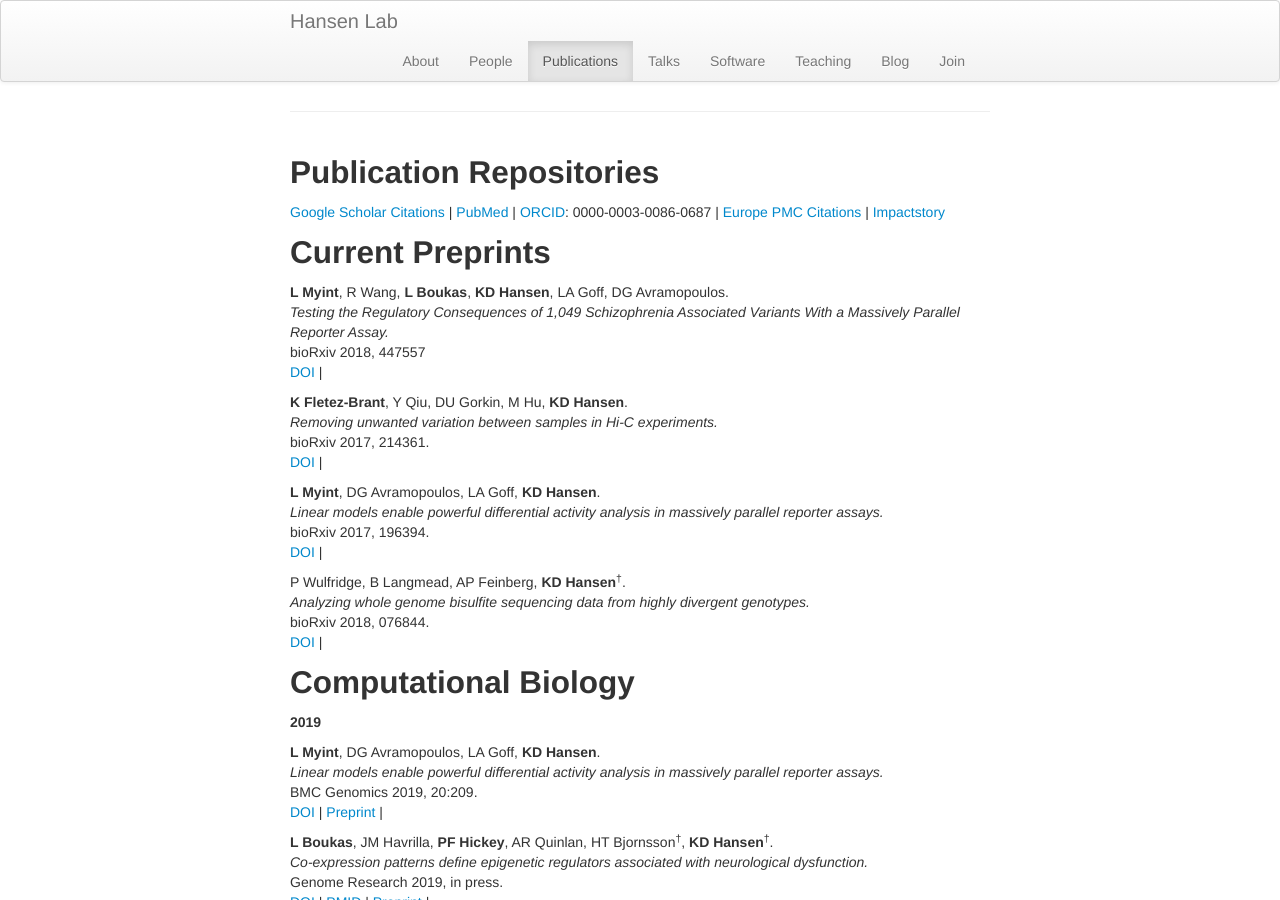
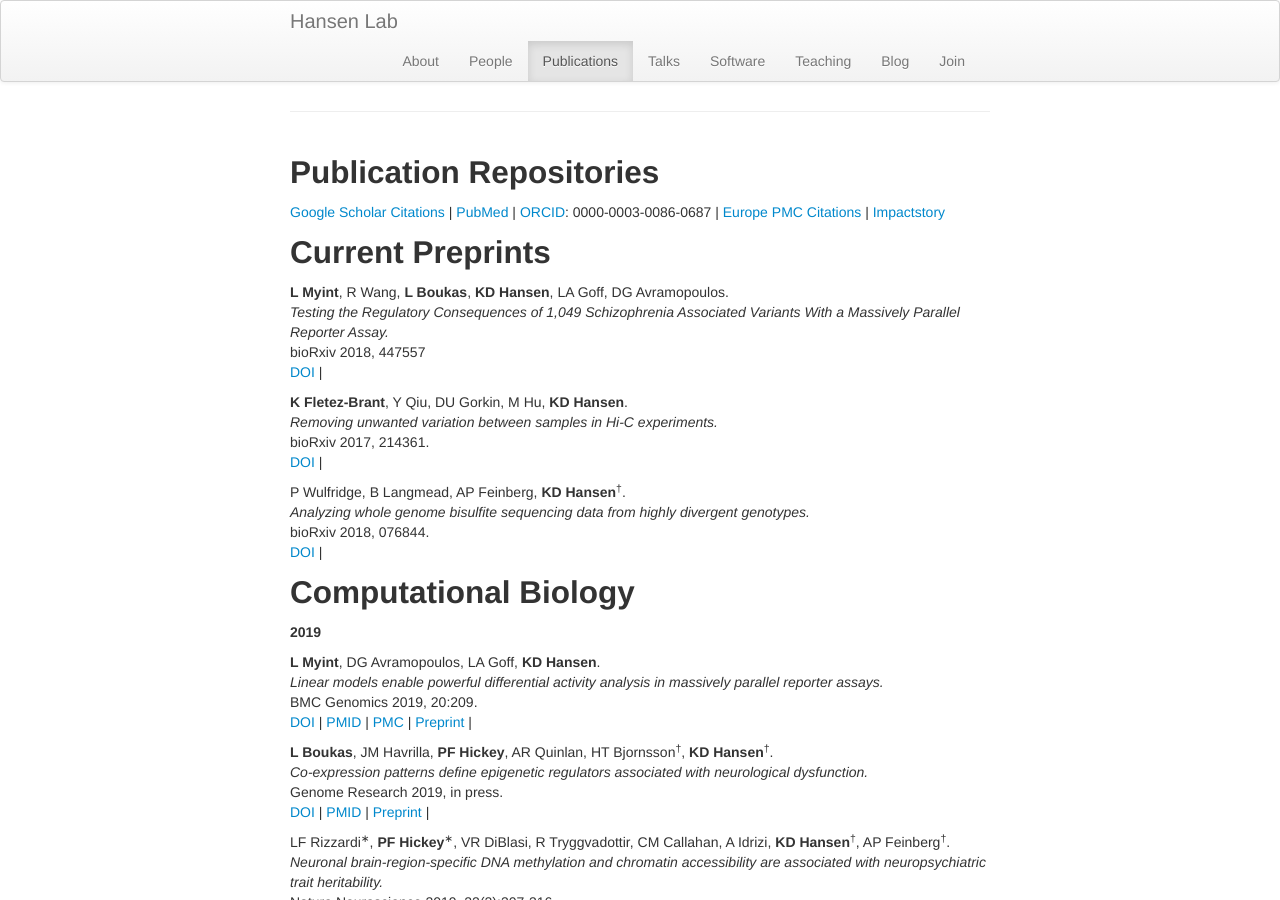
Before and after one commit to hansenlab/hansenlab.github.io, a Jekyll site: the page built from 02-pubs.md, in a window 1280 px wide and 900 px high. Built offline with Jekyll 4.4.1, drawn with Linux system fonts in a browser that asks for light colours; comment, search, counter and statistics services are not loaded.

Commit message:
add pmids

```diff
--- a/02-pubs.md
+++ b/02-pubs.md
@@ -32,11 +32,6 @@ bioRxiv 2017, 214361.
 [DOI](https://doi.org/10.1101/214361) |
 <span data-badge-type="4" data-doi="10.1101/214361" data-hide-no-mentions="true" class="altmetric-embed"> </span>
 
-**L Myint**, DG Avramopoulos, LA Goff, **KD Hansen**.
-_Linear models enable powerful differential activity analysis in massively parallel reporter assays._
-bioRxiv 2017, 196394.
-[DOI](https://doi.org/10.1101/196394) |
-<span data-badge-type="4" data-doi="10.1101/196394" data-hide-no-mentions="true" class="altmetric-embed"> </span>
 
 P Wulfridge, B Langmead, AP Feinberg, **KD Hansen**<sup>&dagger;</sup>.
 _Analyzing whole genome bisulfite sequencing data from highly divergent genotypes._
@@ -54,6 +49,8 @@ Computational Biology
 _Linear models enable powerful differential activity analysis in massively parallel reporter assays._
 BMC Genomics 2019, 20:209.
 [DOI](https://doi.org/10.1186/s12864-019-5556-x) |
+[PMID](http://www.ncbi.nlm.nih.gov/pubmed/30866806) |
+[PMC](http://www.ncbi.nlm.nih.gov/pmc/articles/PMC6417258) |
 [Preprint](https://doi.org/10.1101/196394) |
 <span data-badge-type="4" data-doi="10.1186/s12864-019-5556-x" data-hide-no-mentions="true" class="altmetric-embed"> </span>
 
```
